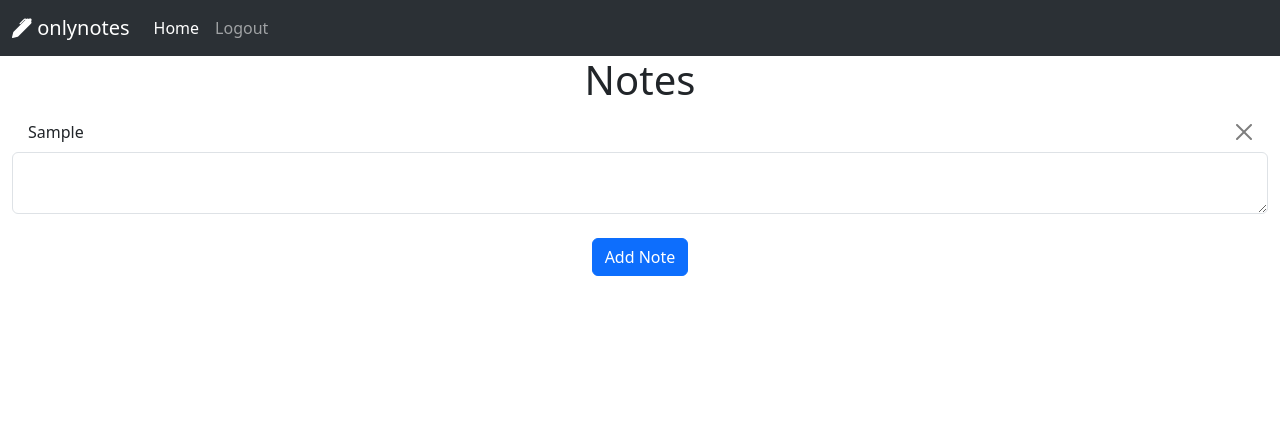
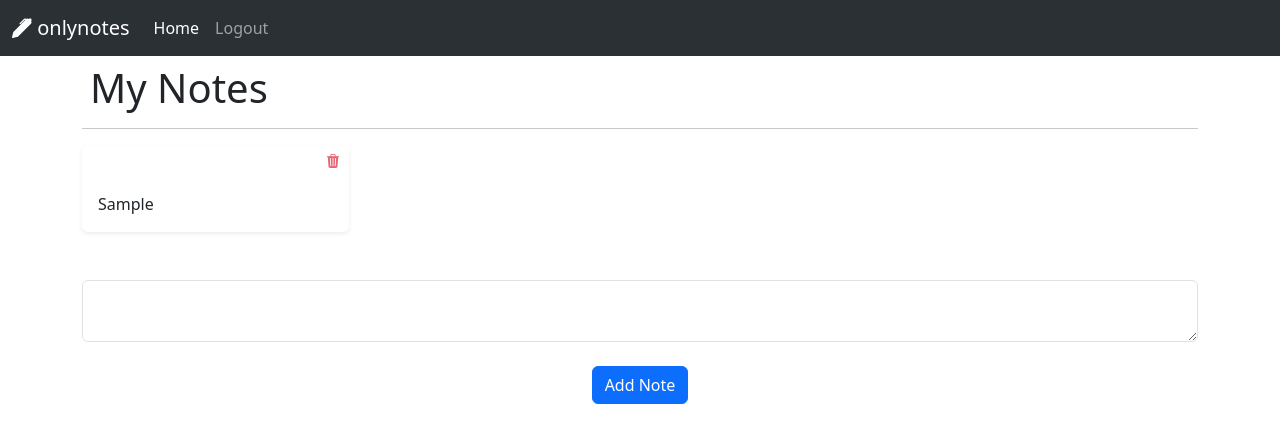
Before and after one commit to fr4nkln11/OnlyNotes, a Flask app: page /home in a window 1280 px wide. Shown: the top 443 px of the page. Run offline with Flask 3, Linux system fonts and the light colour scheme; a user stored in the database is signed in; tables that the repository leaves empty hold one stand-in row (values such as "Sample post").

Commit message:
notes list modified to note grid

```diff
--- a/src/templates/home.html
+++ b/src/templates/home.html
@@ -5,15 +5,25 @@
 {% block active_home %}active{% endblock %}
 {% block content %}
 
-<h1 class="text-center" >Notes</h1>
-<ul class="list-group list-group-flush" id="notes">
+
+<div class="container">
+  <h1 class="m-2">My Notes</h1>
+  <hr>
+  <div class="row g-3 mb-5" id="notes" data-masonry='{"percentPosition": true }'>
     {% for note in user.notes %}
-  <li class="list-group-item">
-    {{ note.data }}
-    <button type="button" class="btn-close position-absolute top-50 end-0 translate-middle" onClick="deleteNote({{ note.id }})" aria-label="Close"></button>
-  </li>
+    <div class="col-6 col-lg-3">
+      <div class="card border border-0 shadow-sm">
+        <div class="border-0 p-0 m-0">
+          <button type="button" class="opacity-75 text-danger btn btn-sm bi bi-trash3-fill float-end" onClick="deleteNote({{ note.id }})" aria-label="Close">
+          </button>
+        </div>
+        <div class="card-body p-3">
+          <p class="card-text text-start">{{ note.data }}</p>
+        </div>
+      </div>
+    </div>
     {% endfor %}
-</ul>
+  </div>
   <form method="POST">
     <textarea name="note" id="note" class="form-control"></textarea>
     <br>
@@ -21,5 +31,6 @@
       <button type="submit" class="btn btn-primary">Add Note</button>
     </div>
   </form>
+</div>
 
 {% endblock %}
```
Lines whose indentation alone changed are shown as unchanged.
